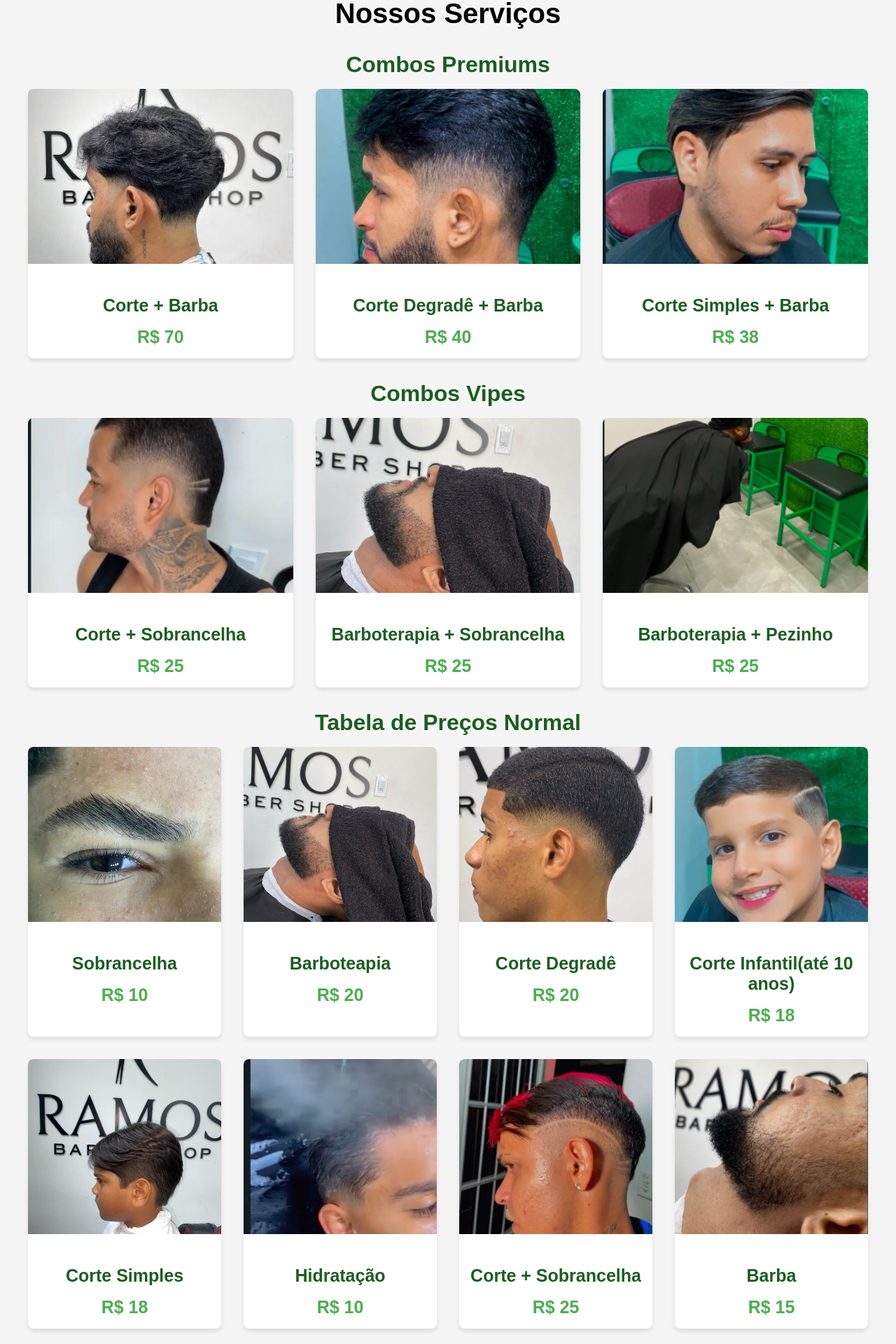
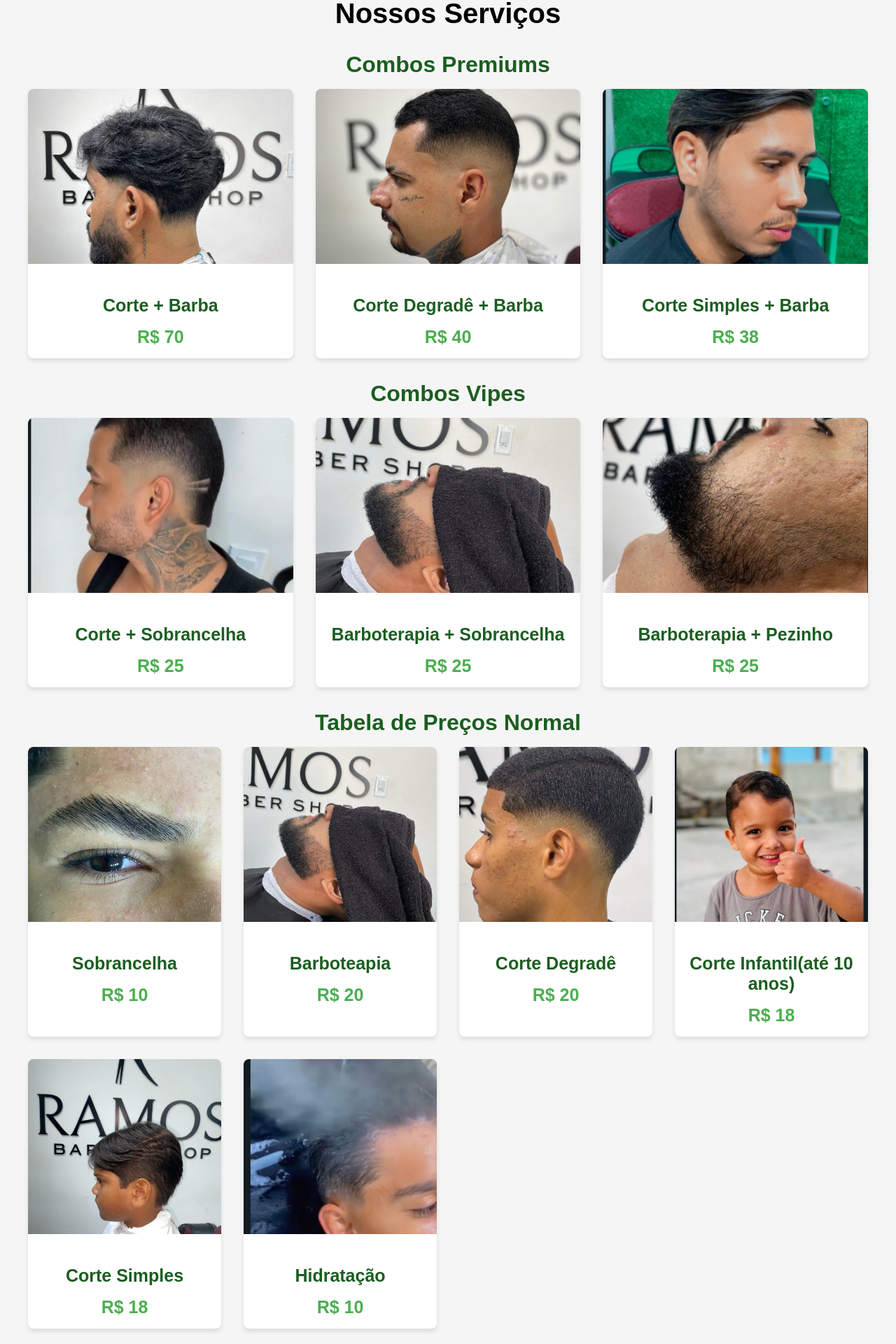
Before and after one commit to Ol1veirx/RamosBarber, a React (Vite) app: page / in a window 1280 px wide. Shown: the part 760-2680 px from the top of the page at 70% size. Built offline with nearby package versions, Linux system fonts and the light colour scheme.

Commit message:
feat: novas foto

```diff
--- a/src/pages/Home.tsx
+++ b/src/pages/Home.tsx
@@ -41,18 +41,6 @@ const services = [
     category: 'normal'
   },
   {
-    name: 'Corte + Sobrancelha',
-    price: 'R$ 25',
-    image: 'images/corte+sobrancelha.jpeg',
-    category: 'normal'
-  },
-  {
-    name: 'Barba',
-    price: 'R$ 15',
-    image: 'images/barbinha.png',
-    category: 'normal'
-  },
-  {
     name: 'Corte + Barba',
     price: 'R$ 70',
     image: 'images/barba.jpeg',
@@ -61,7 +49,7 @@ const services = [
   {
     name: 'Corte Degradê + Barba',
     price: 'R$ 40',
-    image: 'images/corte-barba.png',
+    image: 'images/jhon.jpeg',
     category: 'premium'
   },
   {
@@ -85,7 +73,7 @@ const services = [
   {
     name: 'Barboterapia + Pezinho',
     price: 'R$ 25',
-    image: 'images/barba-5.png',
+    image: 'images/barbinha.png',
     category: 'vip'
   }
 ];
```
Also changed, not shown: public/images/corte-kids.png, public/images/jhon.jpeg (added).
